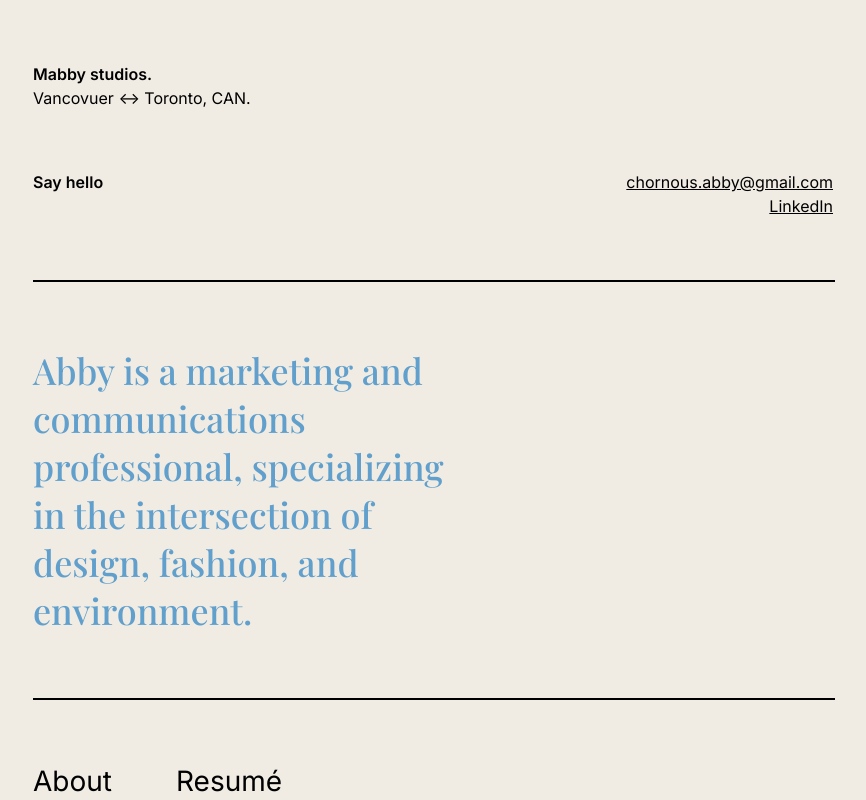
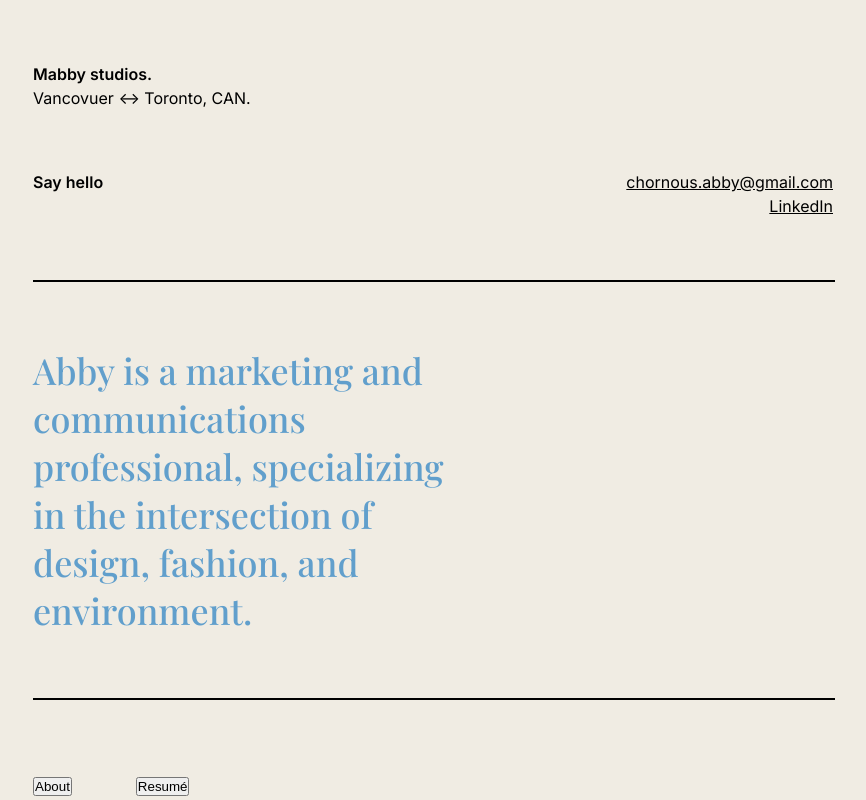
Before and after one commit to Malecks/mabby-studios, a React (Create React App) app: page / in a window 1280 px wide. Shown: the top 800 px of the page, without its empty margins (207-1073 px from the left). Built offline with nearby package versions, Linux system fonts and the light colour scheme.

Commit message:
commit before adding router

```diff
--- a/public/index.html
+++ b/public/index.html
@@ -9,7 +9,6 @@
       name="description"
       content="Web site created using create-react-app"
     />
-    <link rel="apple-touch-icon" href="%PUBLIC_URL%/logo192.png" />
     <!--
       manifest.json provides metadata used when your web app is installed on a
       user's mobile device or desktop. See https://developers.google.com/web/fundamentals/web-app-manifest/
--- a/src/App.js
+++ b/src/App.js
@@ -4,6 +4,9 @@ import Contact from './components/contact';
 import Bio from './components/bio';
 import Nav from './components/nav';
 import Footer from './components/footer';
+import About from './components/about';
+
+
 
 function App() {
   return (
@@ -16,17 +19,7 @@ function App() {
           <hr />
           <Nav />
           <hr />
-          <div className='about'>
-            <p>
-              I help brands come to life in the most compelling and impactful ways, striking that perfect balance between business and creativity.
-            </p>
-            <p>
-              I've had the privilege of working with global fashion and lifestyle brands through agency work and in-house positions.
-            </p>
-            <p>
-              My forte lies in distilling brand positioning and crafting compelling stories that resonate across PR and marketing channels. I have a soft spot for brands that look good and do good, and I thrive in developing campaigns that simultaneously hit brand and impact goals.
-            </p>
-          </div>
+          <About />
           <hr />
           <Footer />
       </div>
--- /dev/null
+++ b/src/components/about.jsx
@@ -0,0 +1,17 @@
+function About() {
+    return (
+        <div className='about'>
+            <p>
+              I help brands come to life in the most compelling and impactful ways, striking that perfect balance between business and creativity.
+            </p>
+            <p>
+              I've had the privilege of working with global fashion and lifestyle brands through agency work and in-house positions.
+            </p>
+            <p>
+              My forte lies in distilling brand positioning and crafting compelling stories that resonate across PR and marketing channels. I have a soft spot for brands that look good and do good, and I thrive in developing campaigns that simultaneously hit brand and impact goals.
+            </p>
+          </div>
+    )
+}
+
+export default About
--- a/src/components/nav.jsx
+++ b/src/components/nav.jsx
@@ -2,8 +2,12 @@ function Nav() {
     return (
         <div className='nav'>
         <ul>
-          <li>About</li>
-          <li>Resumé</li>
+            <li>
+                <button>About</button>
+            </li>
+            <li>
+                <button>Resumé</button>
+            </li>
         </ul>
       </div>
     )
```
Also changed, not shown: public/manifest.json.
